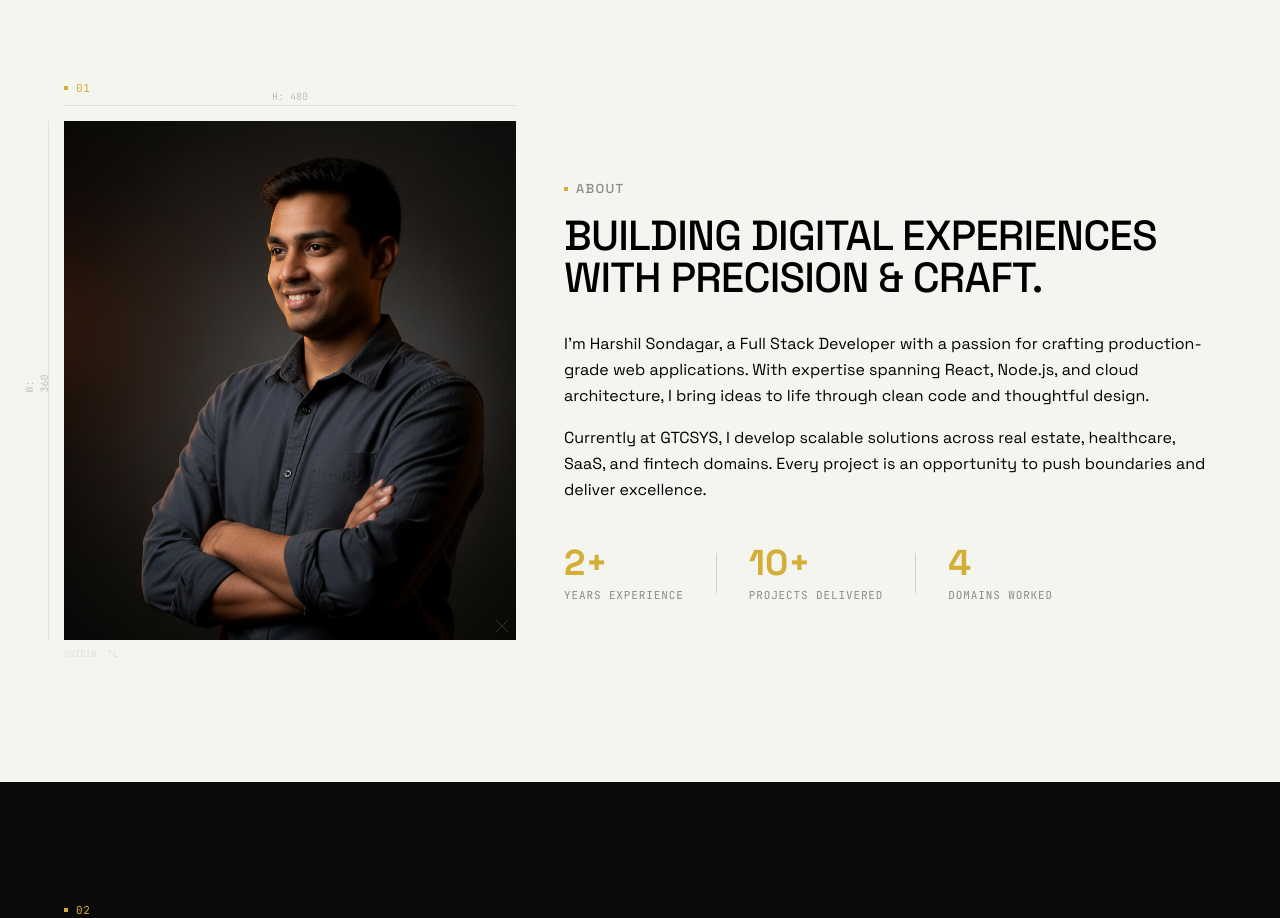
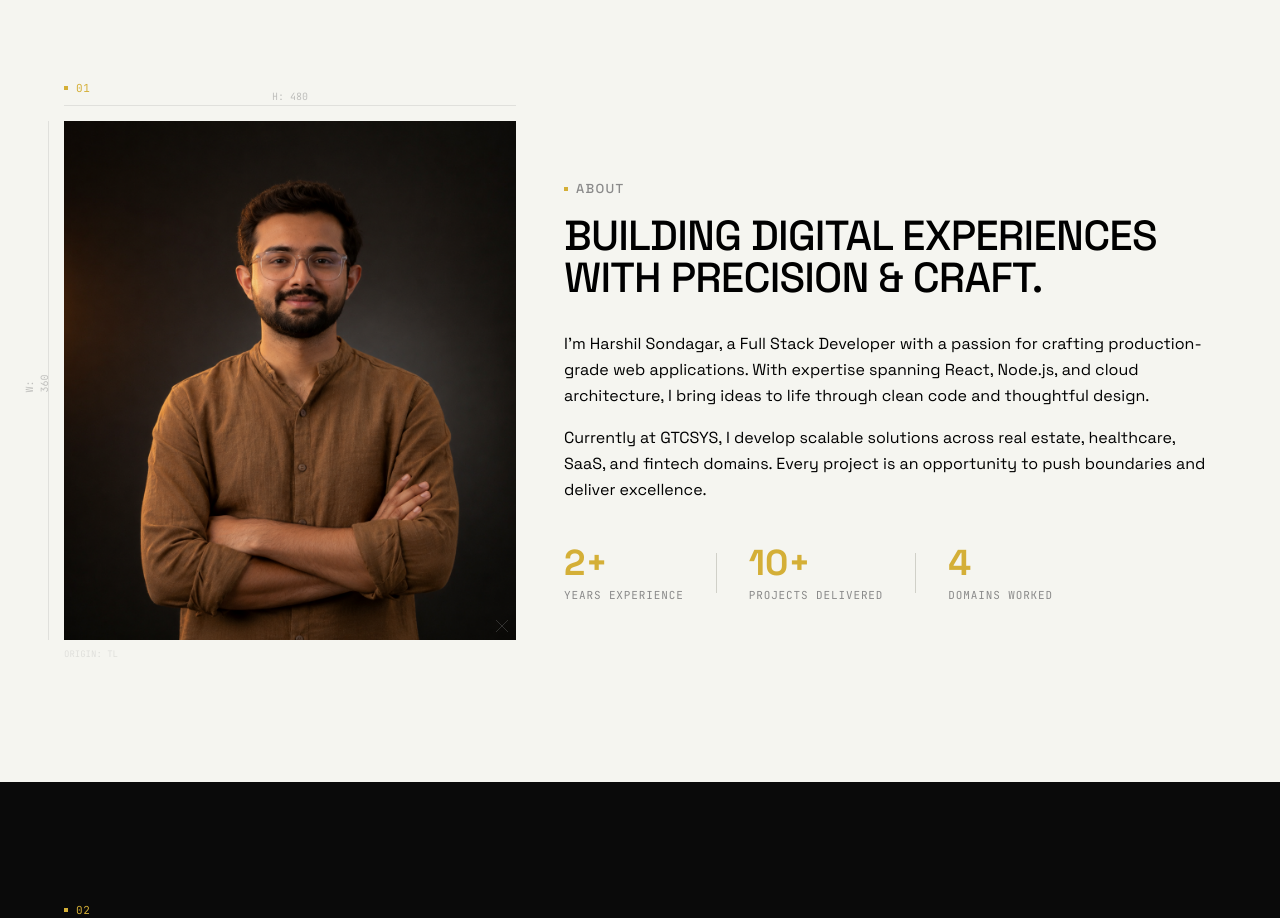
Before and after one commit to Harshil543/portfolio, a React (Vite) app: page / in a window 1280 px wide. Shown: the part 840-1758 px from the top of the page. Built offline with nearby package versions, Linux system fonts and the light colour scheme.

Commit message:
photo updates

```diff
--- a/src/sections/AboutSection.tsx
+++ b/src/sections/AboutSection.tsx
@@ -59,7 +59,7 @@ export function AboutSection() {
           <div className="lg:col-span-5 relative">
             <div className="relative">
               <img
-                src="/images/about-portrait.jpg"
+                src="/images/about-port.png"
                 alt="Harshil Sondagar"
                 className="w-full object-cover"
                 style={{
```
Also changed, not shown: public/images/about-port.png (added).
